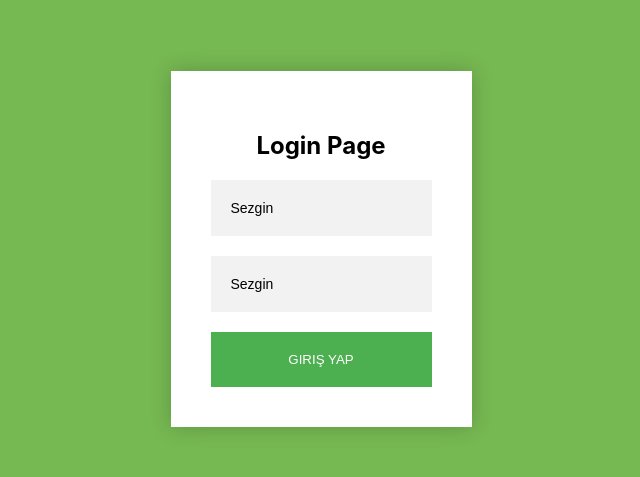
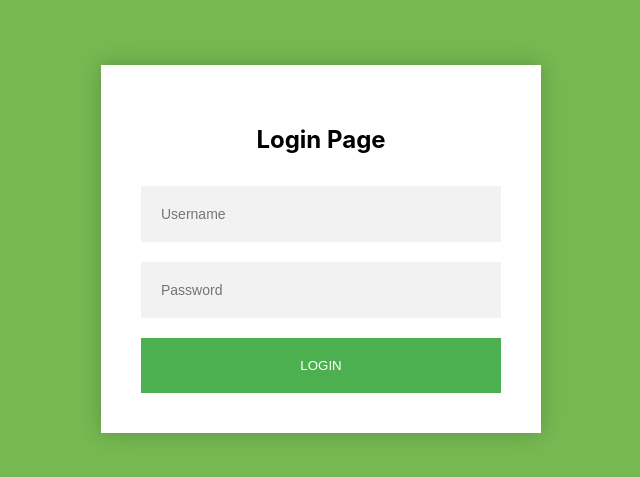
Before and after one commit to aslantasezgin/login-component, a React (Create React App) app: page / in a window 1280 px wide. Shown: the part 151-628 px from the top of the page, without its empty margins (319-959 px from the left). Built offline with nearby package versions, Linux system fonts and the light colour scheme.

Commit message:
Login page is complete.

```diff
--- a/src/App.css
+++ b/src/App.css
@@ -7,3 +7,11 @@
     justify-content: center;
     background-color: #76b852;
 }
+
+.lbl{
+    color: #76b852;
+    display: block;
+    padding: 6px 0px;
+    position: relative;
+    top: -9px;
+}
--- a/src/App.js
+++ b/src/App.js
@@ -6,23 +6,42 @@ import Button from './components/Button/Button';
 import Form from './components/Form/Form';
 function App() {
 
-  const[text,setText] = useState("Sezgin")
+  const [userForm, setUserForm] = useState({
+    userName: '',
+    password: ''
+  })
+
+  const [label, setLabel] = useState("")
+
+  const onValidation= () =>{
+    if(userForm.userName == "" || userForm.password==""){
+      setLabel('Please enter your full username and password...')
+    }else{
+      setLabel("Form Submitted")
+    }
+  }
 
   return (
 
 
     <div className="App">
       <Form>
+
         <h2>Login Page</h2>
-      <Input value={text} placeholder={"Metin Giriniz"} onChange={(e) => {
-          setText(e.target.value)
+        <span className="lbl" >{label}</span>
+      <Input value={userForm.userName} placeholder={"Username"} onChange={(e) => {
+       // setUserForm({userName:e.target.value, password:userForm.password})
+        setUserForm({... userForm, userName: e.target.value})
       }} />
 
-<Input value={text} placeholder={"Metin Giriniz"} onChange={(e) => {
-          setText(e.target.value)
+    <Input type="password" value={userForm.password} placeholder={"Password"} onChange={(e) => {
+         // setUserForm({password:e.target.value, userName:userForm.userName})
+         setUserForm({... userForm, password: e.target.value})
       }} />
 
-      <Button text={"Giriş Yap"} onClick={console.log('Tıklandı')}></Button>
+      <Button text={"Login"} onClick={() => {
+        onValidation()
+      }}></Button>
       </Form>
     </div>
   );
--- a/src/components/Button/Button.js
+++ b/src/components/Button/Button.js
@@ -6,7 +6,7 @@ import './Button.css'
 
 const Button = ({text, onClick}) => {
     return(
-       <div> <button className="custom-button" onClick={onClick}> {text}  </button> </div>
+       <button className="custom-button" onClick={onClick}> {text}  </button>
     )
 }
 
--- a/src/components/Input/Input.js
+++ b/src/components/Input/Input.js
@@ -3,7 +3,7 @@ import propTypes from "prop-types"
 import './Input.css'
 const Input=({type,placeholder,value,onChange})=>{
     return(
-        <div><input className="custom-input" type={type} placeholder={placeholder} value={value} onChange={onChange}></input> </div>
+        <input className="custom-input" type={type} placeholder={placeholder} value={value} onChange={onChange}></input>
     )
 
 }
```
